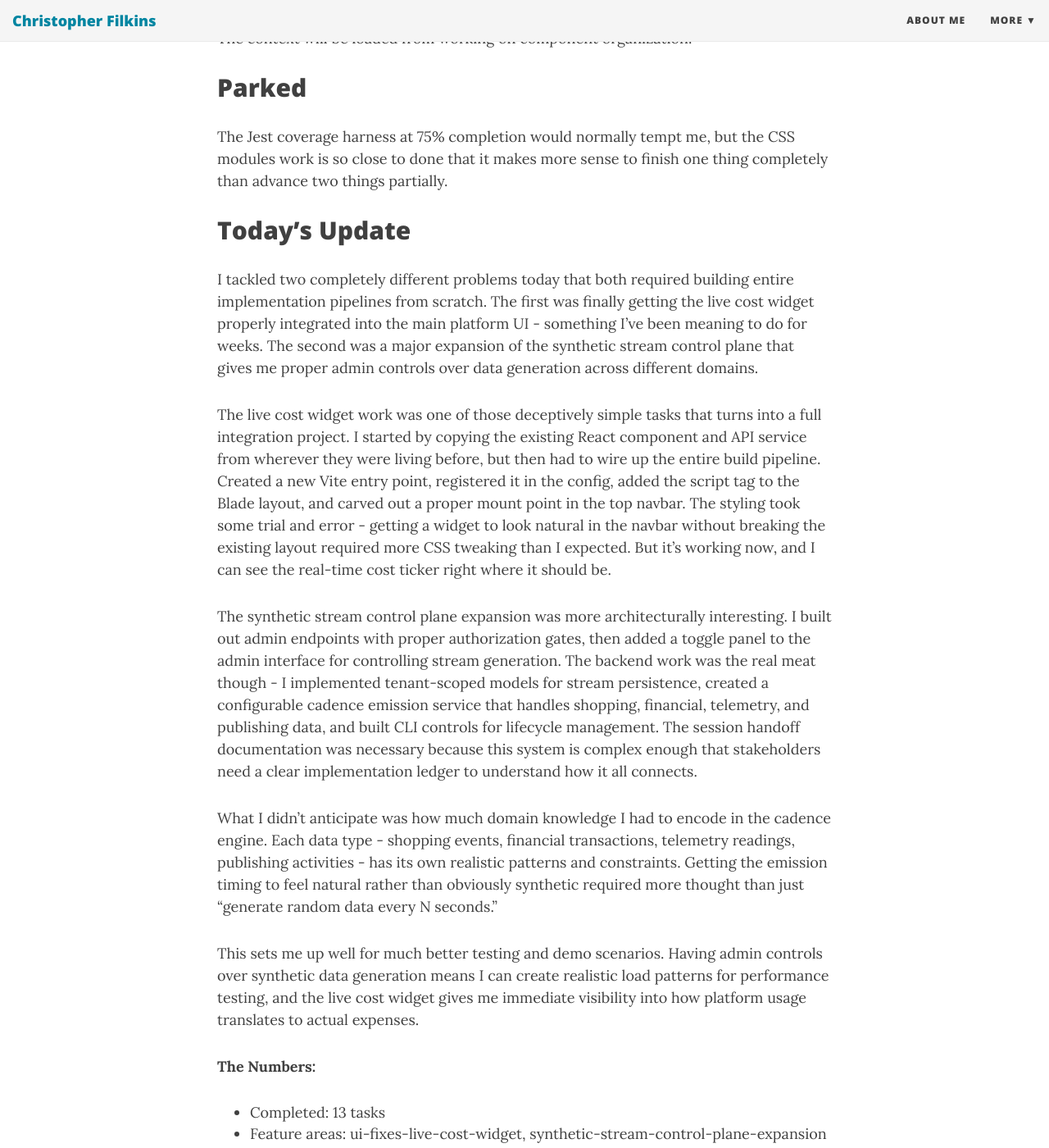
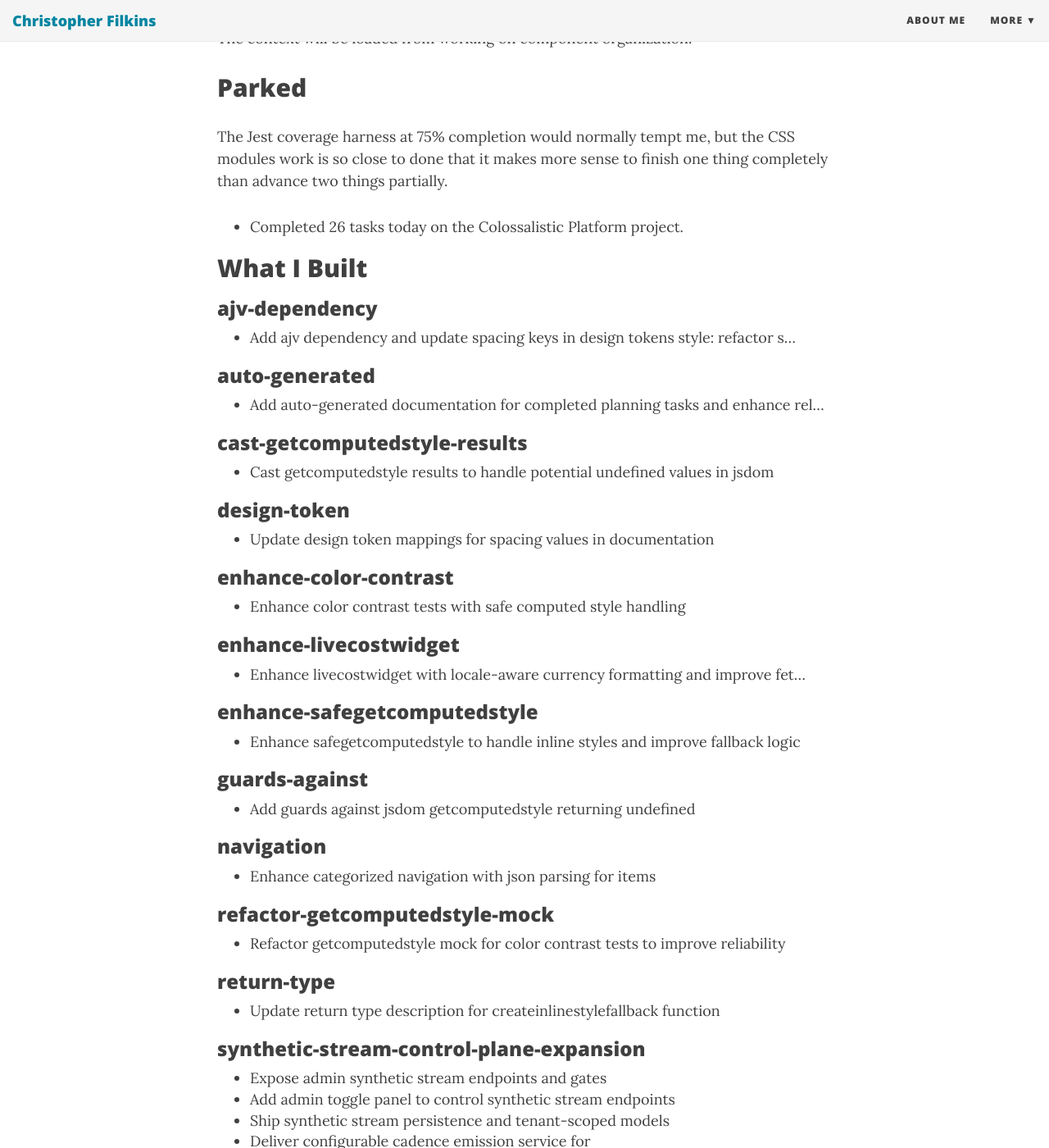
Before and after one commit to filchyboy/filchyboy.github.io, a Jekyll site: the page built from _posts/2026-04-13-daily-dev-log.md, in a window 1280 px wide and 1400 px high, scrolled down 1480 px. Shown: the whole window at 82% size. Built offline with Jekyll 4.4.1, drawn with Linux system fonts in a browser that asks for light colours; nearby versions of some CDN libraries; some of the changed text lies outside the part shown.

Commit message:
Update build-in-public update: Daily Development Update

```diff
--- a/_posts/2026-04-13-daily-dev-log.md
+++ b/_posts/2026-04-13-daily-dev-log.md
@@ -40,30 +40,83 @@ The Jest coverage harness at 75% completion would normally tempt me, but the CSS
 
 
 <!-- SECTION: ACCOMPLISHED START -->
-<!-- accomplished-generated: 2026-04-13T19:18:26.131174+00:00 -->
-<!-- accomplished-updated: 2026-04-13T19:18:26.131174+00:00 -->
+<!-- accomplished-generated: 2026-04-14T13:34:04.868477+00:00 -->
+<!-- accomplished-updated: 2026-04-14T13:34:04.868477+00:00 -->
 
-## Today's Update
+* Completed 26 tasks today on the Colossalistic Platform project.
 
-I tackled two completely different problems today that both required building entire implementation pipelines from scratch. The first was finally getting the live cost widget properly integrated into the main platform UI - something I've been meaning to do for weeks. The second was a major expansion of the synthetic stream control plane that gives me proper admin controls over data generation across different domains.
+## What I Built
 
-The live cost widget work was one of those deceptively simple tasks that turns into a full integration project. I started by copying the existing React component and API service from wherever they were living before, but then had to wire up the entire build pipeline. Created a new Vite entry point, registered it in the config, added the script tag to the Blade layout, and carved out a proper mount point in the top navbar. The styling took some trial and error - getting a widget to look natural in the navbar without breaking the existing layout required more CSS tweaking than I expected. But it's working now, and I can see the real-time cost ticker right where it should be.
+### ajv-dependency
+* Add ajv dependency and update spacing keys in design tokens style: refactor s...
 
-The synthetic stream control plane expansion was more architecturally interesting. I built out admin endpoints with proper authorization gates, then added a toggle panel to the admin interface for controlling stream generation. The backend work was the real meat though - I implemented tenant-scoped models for stream persistence, created a configurable cadence emission service that handles shopping, financial, telemetry, and publishing data, and built CLI controls for lifecycle management. The session handoff documentation was necessary because this system is complex enough that stakeholders need a clear implementation ledger to understand how it all connects.
+### auto-generated
+* Add auto-generated documentation for completed planning tasks and enhance rel...
 
-What I didn't anticipate was how much domain knowledge I had to encode in the cadence engine. Each data type - shopping events, financial transactions, telemetry readings, publishing activities - has its own realistic patterns and constraints. Getting the emission timing to feel natural rather than obviously synthetic required more thought than just "generate random data every N seconds."
+### cast-getcomputedstyle-results
+* Cast getcomputedstyle results to handle potential  undefined values in jsdom
 
-This sets me up well for much better testing and demo scenarios. Having admin controls over synthetic data generation means I can create realistic load patterns for performance testing, and the live cost widget gives me immediate visibility into how platform usage translates to actual expenses.
+### design-token
+* Update design token mappings for spacing values in documentation
 
-**The Numbers:**
-- Completed: 13 tasks
-- Feature areas: ui-fixes-live-cost-widget, synthetic-stream-control-plane-expansion
+### enhance-color-contrast
+* Enhance color contrast tests with safe computed style handling
+
+### enhance-livecostwidget
+* Enhance livecostwidget with locale-aware currency  formatting and improve fet...
+
+### enhance-safegetcomputedstyle
+* Enhance safegetcomputedstyle to handle inline  styles and improve fallback logic
+
+### guards-against
+* Add guards against jsdom getcomputedstyle returning undefined
+
+### navigation
+* Enhance categorized navigation with json parsing for items
+
+### refactor-getcomputedstyle-mock
+* Refactor getcomputedstyle mock for color contrast  tests to improve reliability
+
+### return-type
+* Update return type description for createinlinestylefallback function
+
+### synthetic-stream-control-plane-expansion
+* Expose admin synthetic stream endpoints and gates
+* Add admin toggle panel to control synthetic stream endpoints
+* Ship synthetic stream persistence and tenant-scoped models
+* Deliver configurable cadence emission service for shopping/financial/telemetry/publishing
+* Add operator CLI controls for lifecycle and cadence ticks
+* Document session implementation ledger for stakeholders
+
+### tenancy
+* Add synthetic stream control plane
+
+### ui-fixes-live-cost-widget
+* Copy LiveCostWidget component to frontend/
+* Copy billingCostTickerApi service to frontend/
+* Create live-cost-widget.tsx entry point
+* Register entry point in Vite config
+* Include script in Blade layout
+* Add mount point div to top-navbar.blade.php
+* Add navbar widget styling
+
+### validation-rules
+* Update validation rules numbering and improve fetchapi response handling
+
+## Notes
+
+* Completed 26 work unit(s)
+* Item adherence: 0% (0/7 focus items)
+* Feature set adherence: 0% (0/5 planned feature sets had work)
+* Weighted adherence: 0% (with partial credit)
+* Untracked activity: 16 commit(s) not mapped to any feature set
+* Auto-archived 2 retroactive feature sets from untracked commits
 
 
-<!-- Generated by dev-tracker publish_to_jekyll.py (AI mode) -->
+<!-- Generated by dev-tracker publish_to_jekyll.py -->
 <!-- accomplished-date: 2026-04-13 -->
-<!-- unit-ids: copy-widget-component,copy-billing-api-service,sscp-admin-api-contract-and-authorization,sscp-admin-web-toggle-panel,create-entry-point,sscp-schema-models-and-storage,register-vite-entry,include-script-layout,sscp-cadence-engine-and-domain-emitters,sscp-operational-cli-and-kernel-registration,sscp-session-handoff-ledger,add-mount-point-blade,add-widget-styling -->
+<!-- unit-ids: copy-widget-component,copy-billing-api-service,sscp-admin-api-contract-and-authorization,sscp-admin-web-toggle-panel,create-entry-point,sscp-schema-models-and-storage,register-vite-entry,include-script-layout,sscp-cadence-engine-and-domain-emitters,sscp-operational-cli-and-kernel-registration,sscp-session-handoff-ledger,add-mount-point-blade,add-widget-styling,guards-against-guards-against-jsdom-getcomputedstyle-returning,return-type-return-type-description-createinlinestylefallback-function,auto-generated-auto-generated-documentation-completed-planning-tasks,enhance-color-contrast-enhance-color-contrast-tests-with,tenancy-synthetic-stream-control-plane,enhance-livecostwidget-enhance-livecostwidget-with-locale-aware-currency,navigation-enhance-categorized-navigation-with-json,validation-rules-validation-rules-numbering-improve-fetchapi,design-token-design-token-mappings-spacing-values,enhance-safegetcomputedstyle-enhance-safegetcomputedstyle-handle-inline-styles,cast-getcomputedstyle-results-cast-getcomputedstyle-results-handle-potential,refactor-getcomputedstyle-mock-refactor-getcomputedstyle-mock-color-contrast,ajv-dependency-ajv-dependency-spacing-keys-design -->
 
-<!-- accomplished-unit-ids: add-mount-point-blade,add-widget-styling,copy-billing-api-service,copy-widget-component,create-entry-point,include-script-layout,register-vite-entry,sscp-admin-api-contract-and-authorization,sscp-admin-web-toggle-panel,sscp-cadence-engine-and-domain-emitters,sscp-operational-cli-and-kernel-registration,sscp-schema-models-and-storage,sscp-session-handoff-ledger -->
+<!-- accomplished-unit-ids: add-mount-point-blade,add-widget-styling,ajv-dependency-ajv-dependency-spacing-keys-design,auto-generated-auto-generated-documentation-completed-planning-tasks,cast-getcomputedstyle-results-cast-getcomputedstyle-results-handle-potential,copy-billing-api-service,copy-widget-component,create-entry-point,design-token-design-token-mappings-spacing-values,enhance-color-contrast-enhance-color-contrast-tests-with,enhance-livecostwidget-enhance-livecostwidget-with-locale-aware-currency,enhance-safegetcomputedstyle-enhance-safegetcomputedstyle-handle-inline-styles,guards-against-guards-against-jsdom-getcomputedstyle-returning,include-script-layout,navigation-enhance-categorized-navigation-with-json,refactor-getcomputedstyle-mock-refactor-getcomputedstyle-mock-color-contrast,register-vite-entry,return-type-return-type-description-createinlinestylefallback-function,sscp-admin-api-contract-and-authorization,sscp-admin-web-toggle-panel,sscp-cadence-engine-and-domain-emitters,sscp-operational-cli-and-kernel-registration,sscp-schema-models-and-storage,sscp-session-handoff-ledger,tenancy-synthetic-stream-control-plane,validation-rules-validation-rules-numbering-improve-fetchapi -->
 <!-- SECTION: ACCOMPLISHED END -->
 <!-- Generated by dev-tracker build_today_plan.py -->
```
